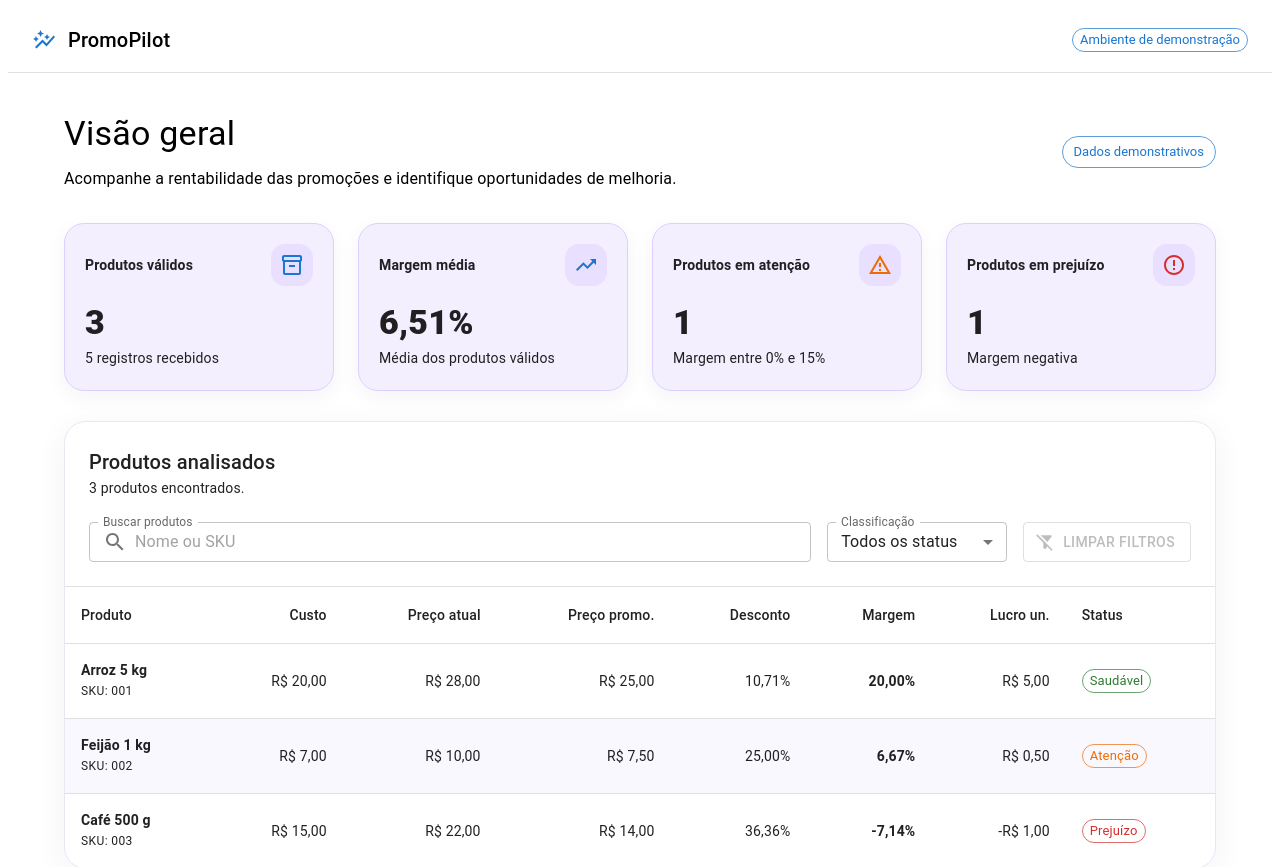
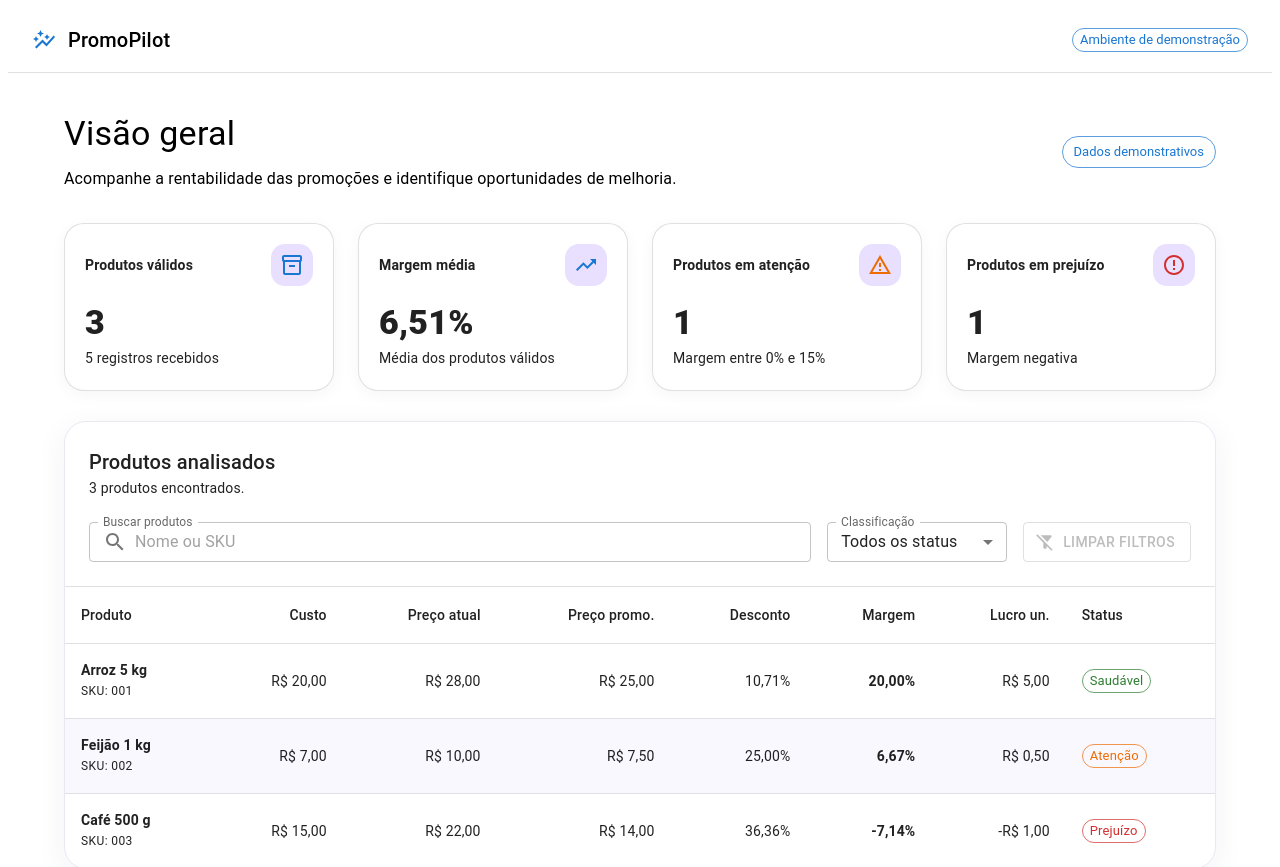
Before and after one commit to rebgois/promopilot, a React (Vite) app: page / in a window 1280 px wide. Shown: the top 867 px of the page. Built offline with nearby package versions, Linux system fonts and the light colour scheme.

Commit message:
fix(ui): corrige arredondamento dos cards

```diff
--- a/src/features/promotions/components/MetricCard.tsx
+++ b/src/features/promotions/components/MetricCard.tsx
@@ -69,16 +69,11 @@ export function MetricCard({
   variant="outlined"
   sx={{
     height: "100%",
-    borderRadius: "20px !important",
-    backgroundColor: `${colors.background} !important`,
-    border: `1px solid ${colors.border}`,
-    boxShadow: "0 6px 20px rgba(45, 30, 90, 0.05)",
+    borderRadius: "20px",
     overflow: "hidden",
-    transition: "transform 180ms ease, box-shadow 180ms ease",
-    "&:hover": {
-      transform: "translateY(-3px)",
-      boxShadow: "0 12px 28px rgba(45, 30, 90, 0.09)",
-    },
+    border: "1px solid",
+    borderColor: "divider",
+    boxShadow: "0 4px 16px rgba(0, 0, 0, 0.04)",
   }}
 >
 
```
